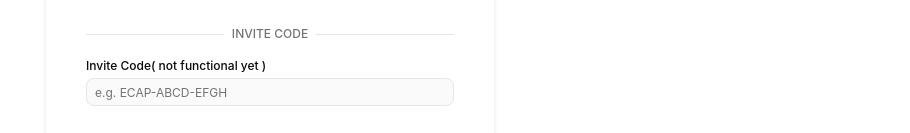
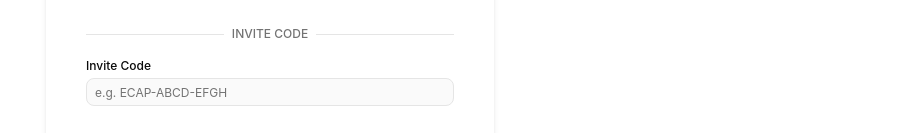
Before and after one commit to kitfrancis/E-Capstone-nextjs-convex-, a Next.js app: page /sign-up in a window 1280 px wide. Shown: the part 502-635 px from the top of the page, without its empty margins (370-1280 px from the left). Built offline with nearby package versions, Linux system fonts and the light colour scheme; no server answers.

Commit message:
invite code fixed

```diff
--- a/app/sign-up/page.tsx
+++ b/app/sign-up/page.tsx
@@ -264,7 +264,7 @@ export default function SignUpPage() {
           </div>
 
           <div className="space-y-1">
-            <Label className="text-xs">Invite Code( not functional yet )</Label>
+            <Label className="text-xs">Invite Code</Label>
             <Input placeholder="e.g. ECAP-ABCD-EFGH" className="text-xs mb-3" onChange={(e) => setInviteCode(e.target.value.toUpperCase())} />
           </div>
 
```
